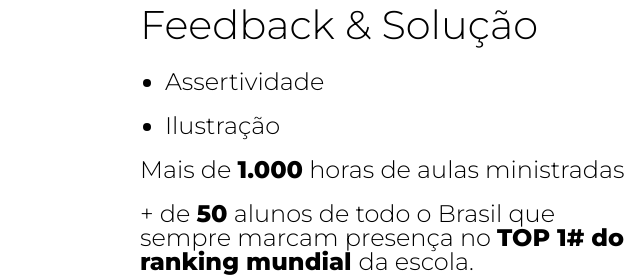
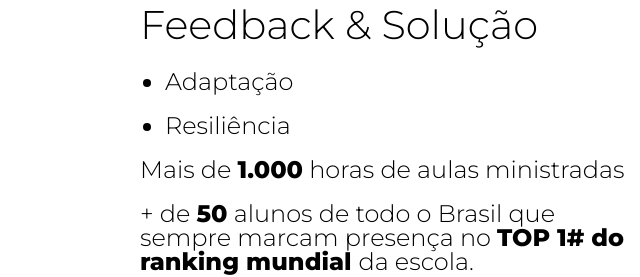
Before and after one commit to jupliger/Apresenta-o-Braskem, a plain HTML site: page index.html in a window 1280 px wide. Shown: the part 1914-2191 px from the top of the page, 0-640 px from the left. Drawn offline with Linux system fonts and the light colour scheme.

Commit message:
ultimas alterações

```diff
--- a/index.html
+++ b/index.html
@@ -167,8 +167,8 @@
 
                     <h4>
                         <ul>
-                              <li>Assertividade</li>
-                              <li>Ilustração</li>
+                              <li>Adaptação</li>
+                              <li>Resiliência</li>
                         </ul>
                     </h4>
 
```
